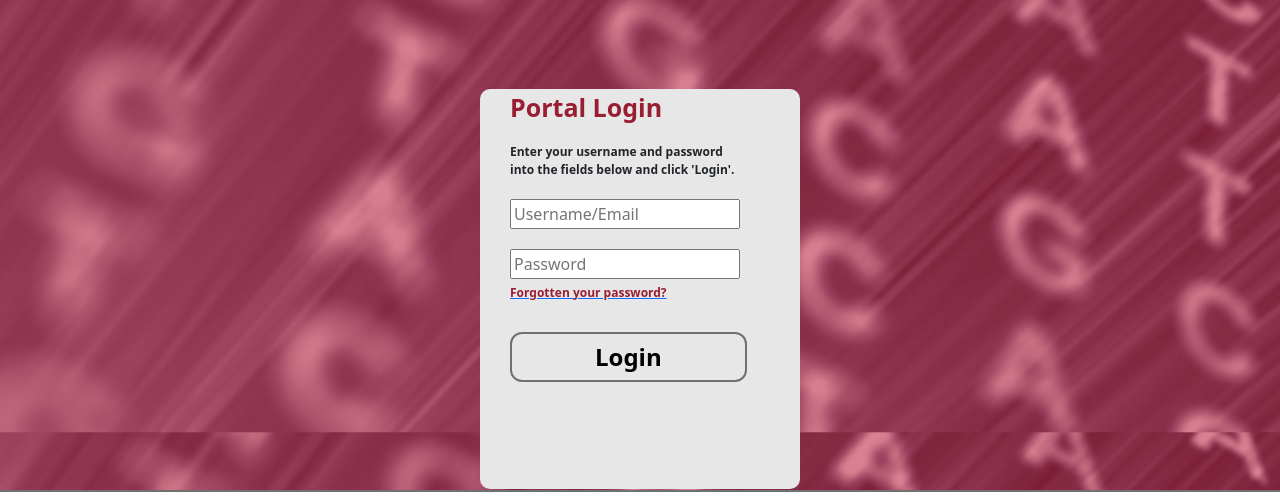
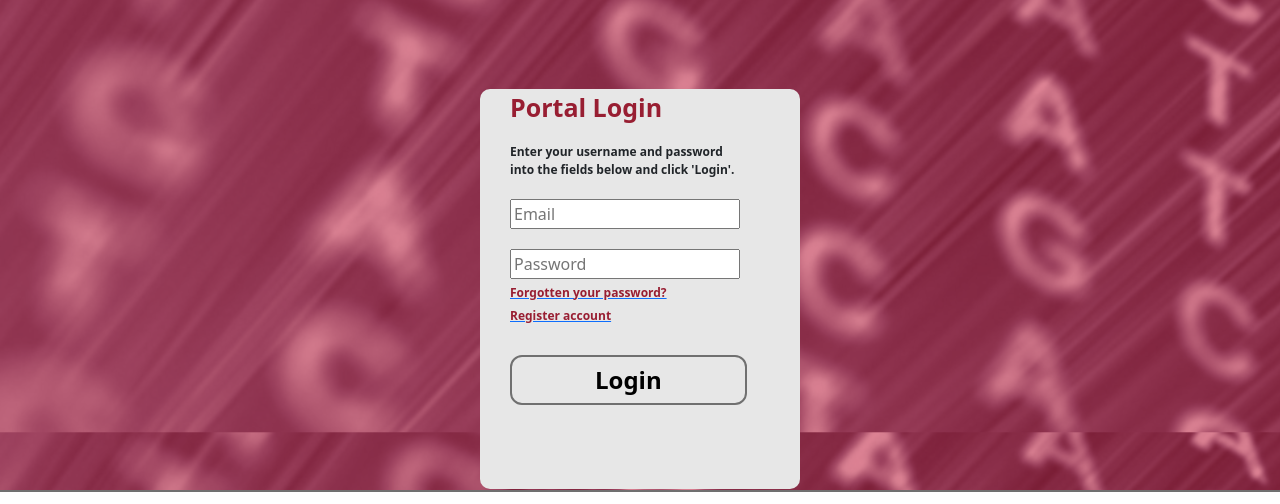
Before and after one commit to JoshHolmesStudent/QIMR-Capstone-project, a plain HTML site: page index.html in a window 1280 px wide. Shown: the part 122-626 px from the top of the page. Drawn offline with nearby package versions, Linux system fonts and the light colour scheme.

Commit message:
Add files via upload

```diff
--- a/index.html
+++ b/index.html
@@ -37,9 +37,11 @@
       <p2>
         Enter your username and password into the fields below and click 'Login'.
       </p2>
+      <form action = "submission-page.html" method="GET">
+      <input class="TextBox1" type="email" name="email" placeholder="Email" required>
 
-      <input class="TextBox1" type="text" name="user/email" placeholder="Username/Email">
-      <input class="TextBox1" id="userPassword" type="password" placeholder="Password">
+      <input class="TextBox1" name ="password" id="userPassword" type="password" placeholder="Password" required>
+
       <!-- <input class="TextBox1" type="text" name="password" placeholder="Password"> -->
 
       <a href="#">
@@ -47,8 +49,16 @@
         Forgotten your password?
       </p3>
     </a>
-    <a href="submission-page.html">
-    <button class="button button1">Login</button>
+
+    <a href="registerUser.html">
+      <p3>
+        Register account
+      </p3>
+    </a>
+
+    <!--<a href="submission-page.html">-->
+    <button  type="submit" class="button button1">Login</button>
+  </form>
   </a>
 
     </main>
```
